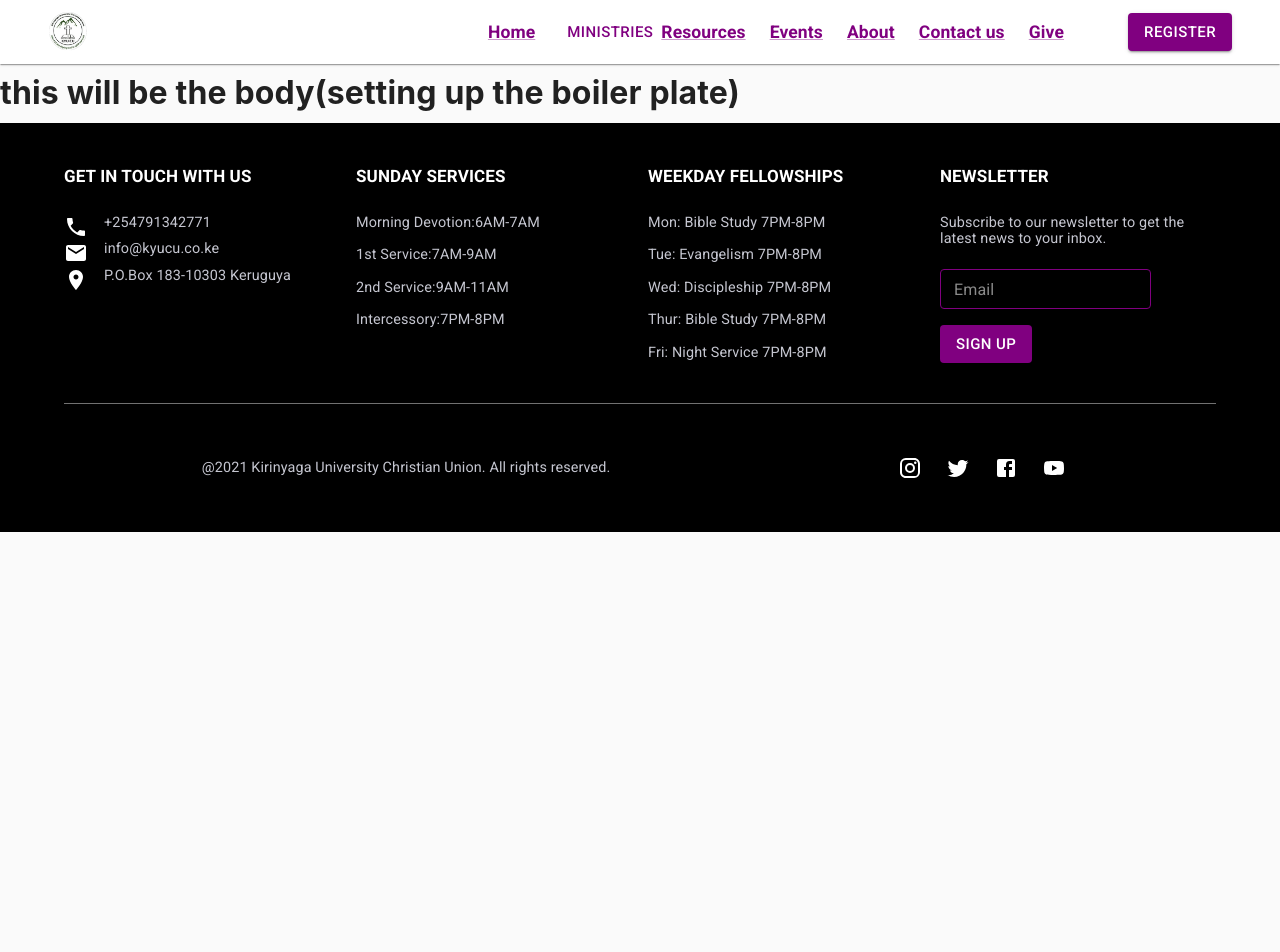
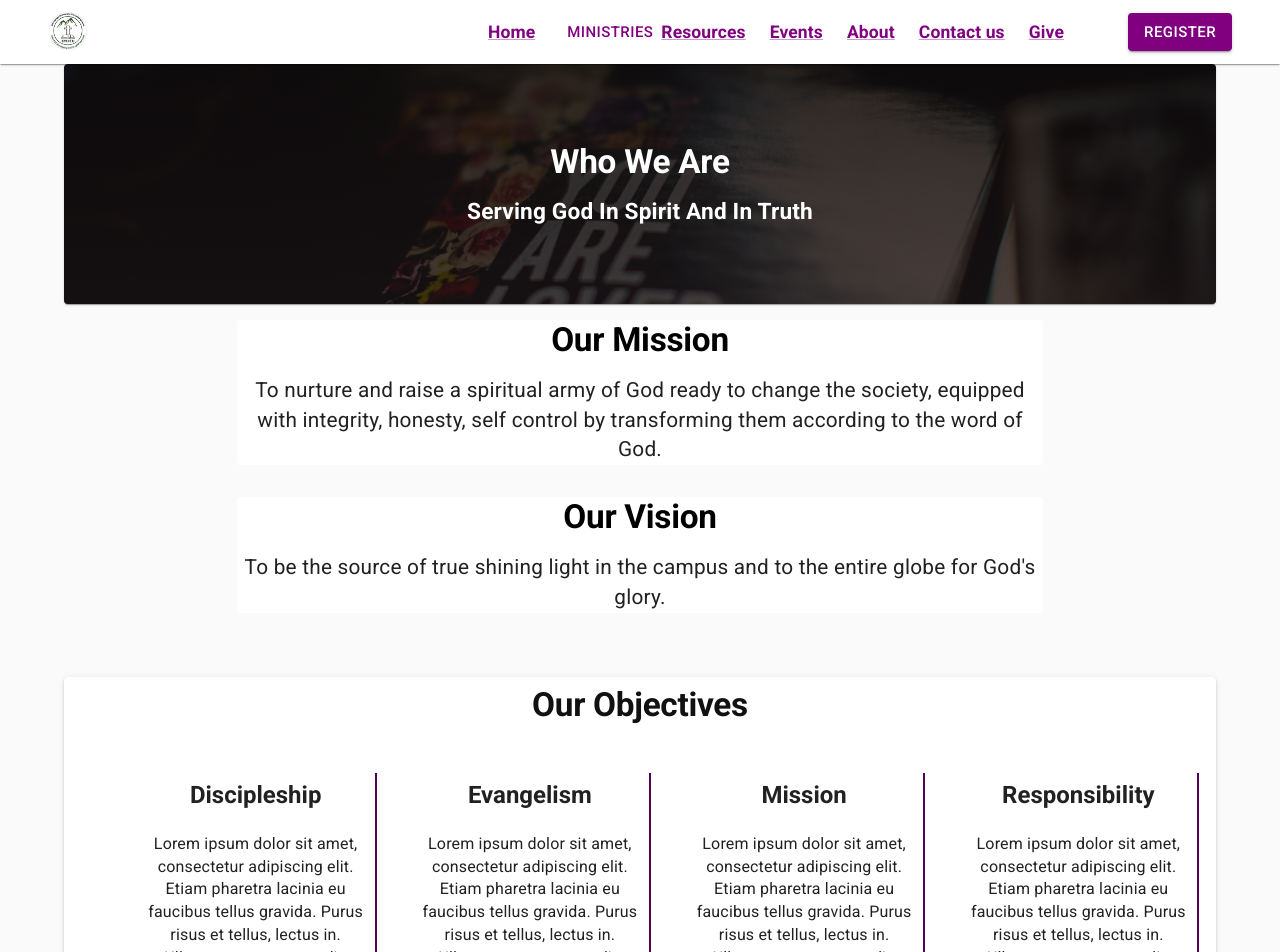
Before and after one commit to KyU-Christian-Union/kyucuwebapp, a React (Create React App) app: page /aboutfaq in a window 1280 px wide. Shown: the top 952 px of the page. Before the commit the page ends 800 px from the top, so only its background shows below. Built offline with nearby package versions, Linux system fonts and the light colour scheme.

Commit message:
completed half the about page

```diff
--- /dev/null
+++ b/src/components/AboutUs/AboutObjectives/Objective.jsx
@@ -0,0 +1,35 @@
+import React from 'react';
+import makeStyles from '@mui/styles/makeStyles';
+import { Typography, Paper, Grid } from '@mui/material';
+
+const useStyles = makeStyles(theme => ({
+  root: {
+    textAlign: 'center',
+    minWidth: '15rem',
+    width: '15rem',
+    maxWidth: '15rem',
+    padding: '.5rem',
+    margin: 'auto',
+    marginBottom: '1rem',
+    borderRight: `2px solid ${theme.palette.primary.dark}`,
+    // borderLeft: `2px solid ${theme.palette.primary.dark}`,
+    borderRadius: '0'
+  }
+}));
+// xs={12} sm={6} md={6} lg={5}
+const Objective = ({ objectiveTitle, objectiveDescription }) => {
+  const classes = useStyles();
+  return (
+    <Grid item xs={12} sm={6} md={6} lg={2}>
+      <Paper sx={12} elevation={0} className={classes.root}>
+        <Typography variant="h3" style={{ marginBottom: '1.5rem', textTransform: 'capitalize' }}>
+          {objectiveTitle}
+        </Typography>
+        <Typography variant="body2" style={{ fontSize: '1rem' }}>
+          {objectiveDescription}
+        </Typography>
+      </Paper>
+    </Grid>
+  );
+};
+export default Objective;
--- /dev/null
+++ b/src/components/AboutUs/AboutObjectives/Objectives.jsx
@@ -0,0 +1,47 @@
+// this component is not reusable but I created a seperate file for it for the purposes of scalability
+
+import React from 'react';
+import { Grid } from '@mui/material';
+import makeStyles from '@mui/styles/makeStyles';
+import Objective from './Objective';
+
+const useStyles = makeStyles({
+  root: {
+    display: 'flex',
+    alignItems: 'center',
+    justifyContent: 'space-evenly',
+    padding: '1rem',
+    marginTop: '2rem',
+    '&>*:not(:last-child)': {
+      marginRight: '.1rem'
+    }
+  }
+});
+const Objectives = () => {
+  const classes = useStyles();
+  return (
+    <Grid container gap={5} className={classes.root}>
+      <Objective
+        objectiveTitle="Discipleship"
+        objectiveDescription="Lorem ipsum dolor sit amet, consectetur adipiscing elit. Etiam pharetra lacinia eu faucibus tellus gravida.
+        Purus risus et tellus, lectus in. Ullamcorper nunc at odio faucibus habitant ."
+      />
+      <Objective
+        objectiveTitle="Evangelism"
+        objectiveDescription="Lorem ipsum dolor sit amet, consectetur adipiscing elit. Etiam pharetra lacinia eu faucibus tellus gravida.
+        Purus risus et tellus, lectus in. Ullamcorper nunc at odio faucibus habitant ."
+      />
+      <Objective
+        objectiveTitle="Mission"
+        objectiveDescription="Lorem ipsum dolor sit amet, consectetur adipiscing elit. Etiam pharetra lacinia eu faucibus tellus gravida.
+        Purus risus et tellus, lectus in. Ullamcorper nunc at odio faucibus habitant ."
+      />
+      <Objective
+        objectiveTitle="responsibility"
+        objectiveDescription="Lorem ipsum dolor sit amet, consectetur adipiscing elit. Etiam pharetra lacinia eu faucibus tellus gravida.
+        Purus risus et tellus, lectus in. Ullamcorper nunc at odio faucibus habitant ."
+      />
+    </Grid>
+  );
+};
+export default Objectives;
--- /dev/null
+++ b/src/components/AboutUs/AboutStatements.jsx
@@ -0,0 +1,32 @@
+import React from 'react';
+import makeStyles from '@mui/styles/makeStyles';
+import { Typography, Paper } from '@mui/material';
+
+const useStyles = makeStyles({
+  statement__container: {
+    display: 'flex',
+    flexDirection: 'column',
+    justifyContent: 'center',
+    alignItems: 'center',
+    width: 'clamp(70%, 70%, 70%)',
+    margin: '1rem auto',
+    marginBottom: '2rem',
+    '&:last-of-type': {
+      marginBottom: '4rem'
+    }
+  }
+});
+const AboutStatement = ({ title, text }) => {
+  const classes = useStyles();
+  return (
+    <Paper elevation={0} sx="12" className={classes.statement__container}>
+      <Typography variant="h2" style={{ color: '#000', textTransform: 'capitalize', marginBottom: '1rem' }}>
+        {title}
+      </Typography>
+      <Typography variant="body2" align="center" style={{ fontSize: '1.3rem' }}>
+        {text}
+      </Typography>
+    </Paper>
+  );
+};
+export default AboutStatement;
--- a/src/pages/AboutUsFaq/AboutUsPage.jsx
+++ b/src/pages/AboutUsFaq/AboutUsPage.jsx
@@ -1,12 +1,56 @@
 import React from 'react';
+import makeStyles from '@mui/styles/makeStyles';
+import { Typography, Container, Paper } from '@mui/material';
 import PublicAppBar from '../../components/AppBars.jsx/PublicAppBar';
+import AboutStatement from '../../components/AboutUs/AboutStatements';
+import Objectives from '../../components/AboutUs/AboutObjectives/Objectives';
 import Footer from '../../components/Footer/Footer';
+import bgImg from '../../assets/images/post_image.jpg';
 
+const useStyles = makeStyles({
+  about__header: {
+    height: 'clamp(15rem, 15rem, 15rem)',
+    display: 'flex',
+    flexDirection: 'column',
+    alignItems: 'center',
+    justifyContent: 'center',
+    backgroundImage: `linear-gradient(rgba(0, 0, 0, .8), rgba(0, 0, 0, .7)),url(${bgImg})`,
+    backgroundPosition: 'center',
+    backgroundSize: 'cover'
+  }
+});
 const AboutUsPage = () => {
+  const classes = useStyles();
   return (
     <>
       <PublicAppBar />
-      <h1>this will be the body(setting up the boiler plate)</h1>
+      <Container>
+        <Paper className={classes.about__header}>
+          <Typography variant="h2" style={{ color: '#fff', textTransform: 'capitalize' }}>
+            who we are
+          </Typography>
+          <Typography variant="h4" style={{ color: '#fff', textTransform: 'capitalize', marginTop: '1rem' }}>
+            serving god in spirit and in truth
+          </Typography>
+        </Paper>
+        <div>
+          <AboutStatement
+            title="our mission"
+            text="To nurture and raise a spiritual army of God ready to change the society, equipped with integrity, honesty, self control by transforming them according to the word of God."
+          />
+          <AboutStatement
+            title="our vision"
+            text="To be the source of true shining light in the campus and to the entire globe for God's glory."
+          />
+        </div>
+        {/* objectives part */}
+        <Paper elevation={2} style={{ padding: '.5rem' }}>
+          <Typography align="center" variant="h2" style={{ color: '#111', textTransform: 'capitalize' }}>
+            our objectives
+          </Typography>
+          <Objectives />
+        </Paper>
+      </Container>
       <Footer />
     </>
   );
```
